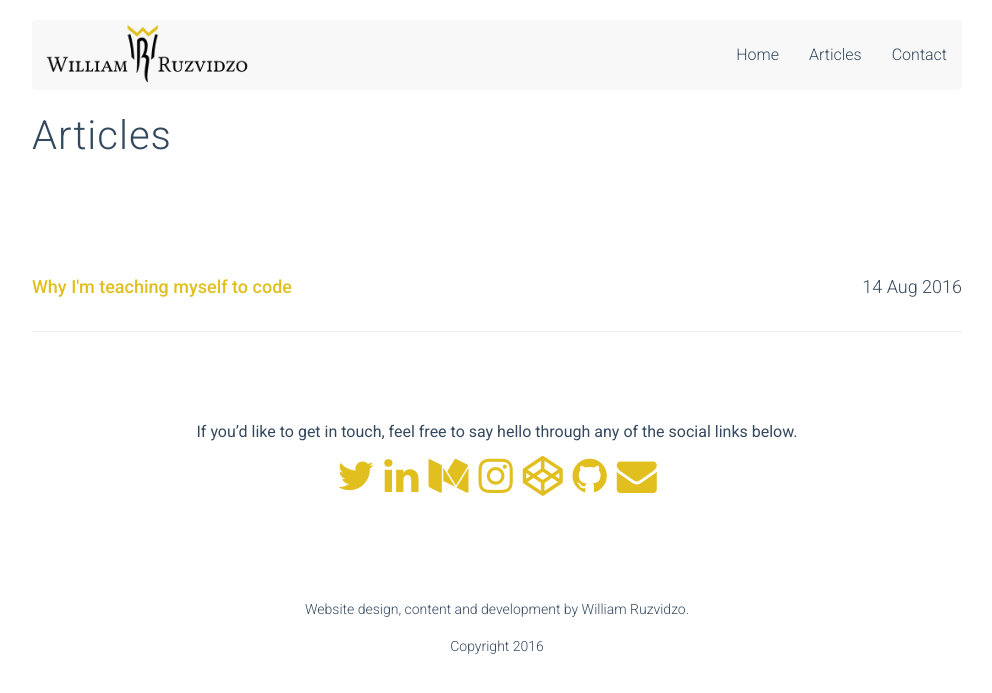
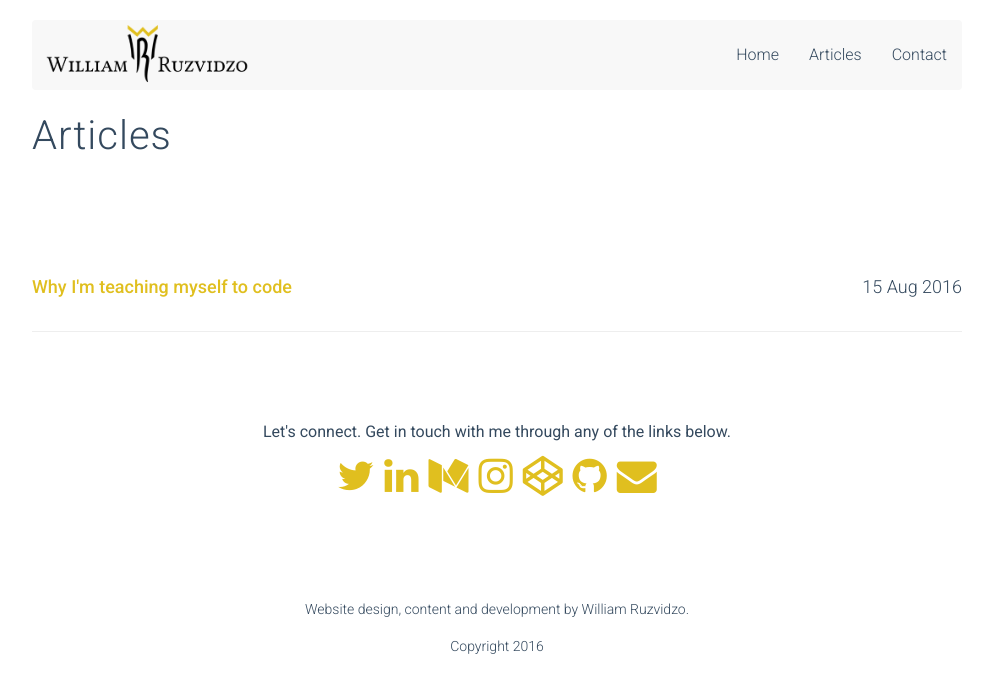
Before and after one commit to WilliamRuz/website, a Jekyll site: the page built from blog/index.html, in a window 1280 px wide. Shown: the top 693 px of the page, without its empty margins (143-1135 px from the left). Built offline with Jekyll 4.4.1, drawn with Linux system fonts in a browser that asks for light colours.

Commit message:
Fiiled in About Section and made edits to blog post and footer

```diff
--- a/_includes/footer.html
+++ b/_includes/footer.html
@@ -1,7 +1,7 @@
 <div class="footer">
       <p class="sm">
        <div class="text-center">
-         <p3 id="footer-line">If you’d like to get in touch, feel free to say hello through any of the social links below.</p>
+         <p3 id="footer-line">Let's connect. Get in touch with me through any of the links below.</p>
   <div class="social">
     <div class="social-links">
       <a href="https://twitter.com/will_ruz" target="_blank" class="icon-twitter"></a>
--- a/_posts/2016-08-06-why-i'm-teaching-myself-to-code.md
+++ b/_posts/2016-08-06-why-i'm-teaching-myself-to-code.md
@@ -1,7 +1,7 @@
 ---
 layout: post
 title: "Why I'm teaching myself to code"
-date: 2016-08-14
+date: 2016-08-15
 excerpt_separator: <!-- more -->
 ---
 ![Brain]({{site.baseurl}}/images/brain.jpg){: .img-responsive }
```
Also changed, not shown: other parts of _posts/2016-08-06-why-i'm-teaching-myself-to-code.md (+1 -1 lines), _includes/about.html (+11 -1 lines).
